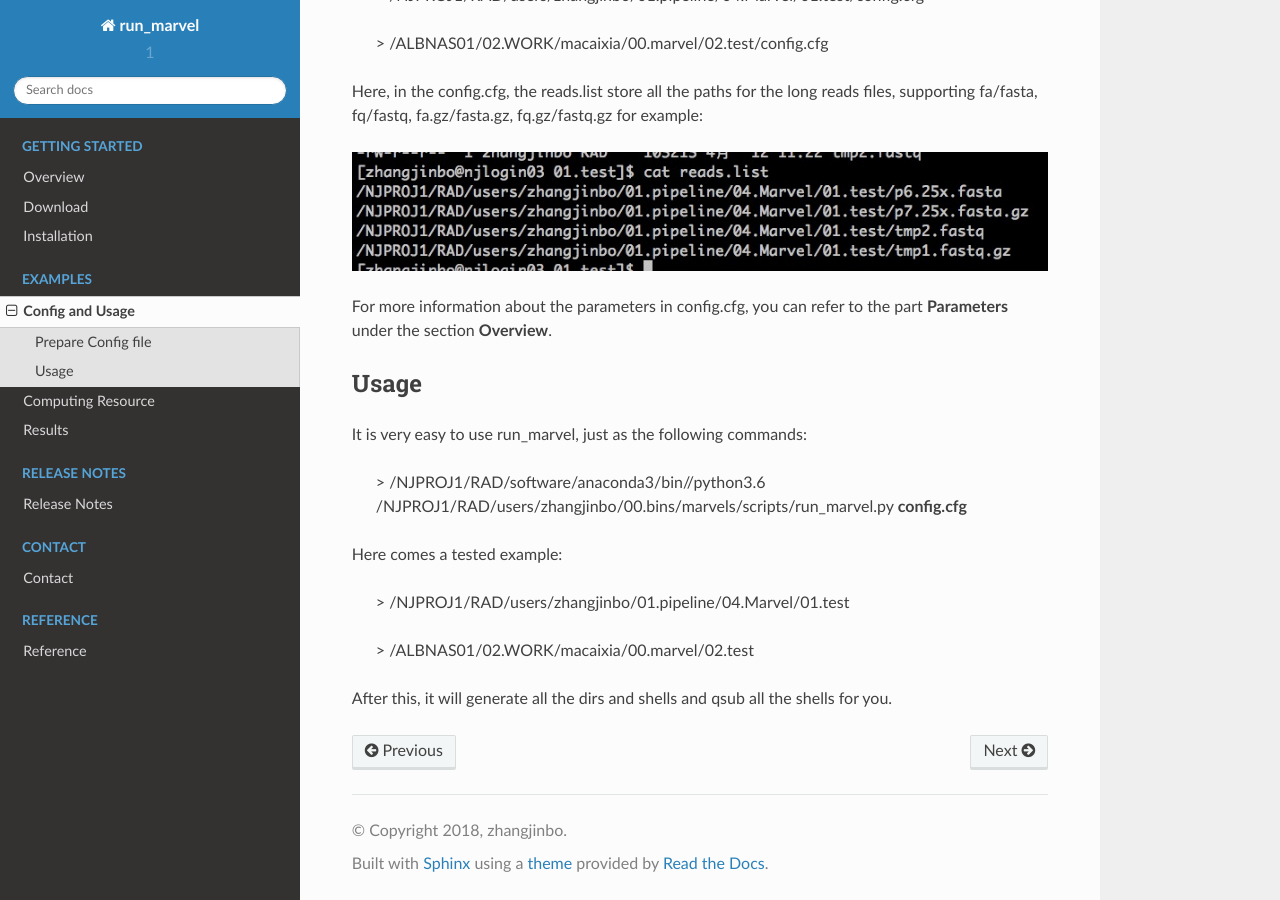
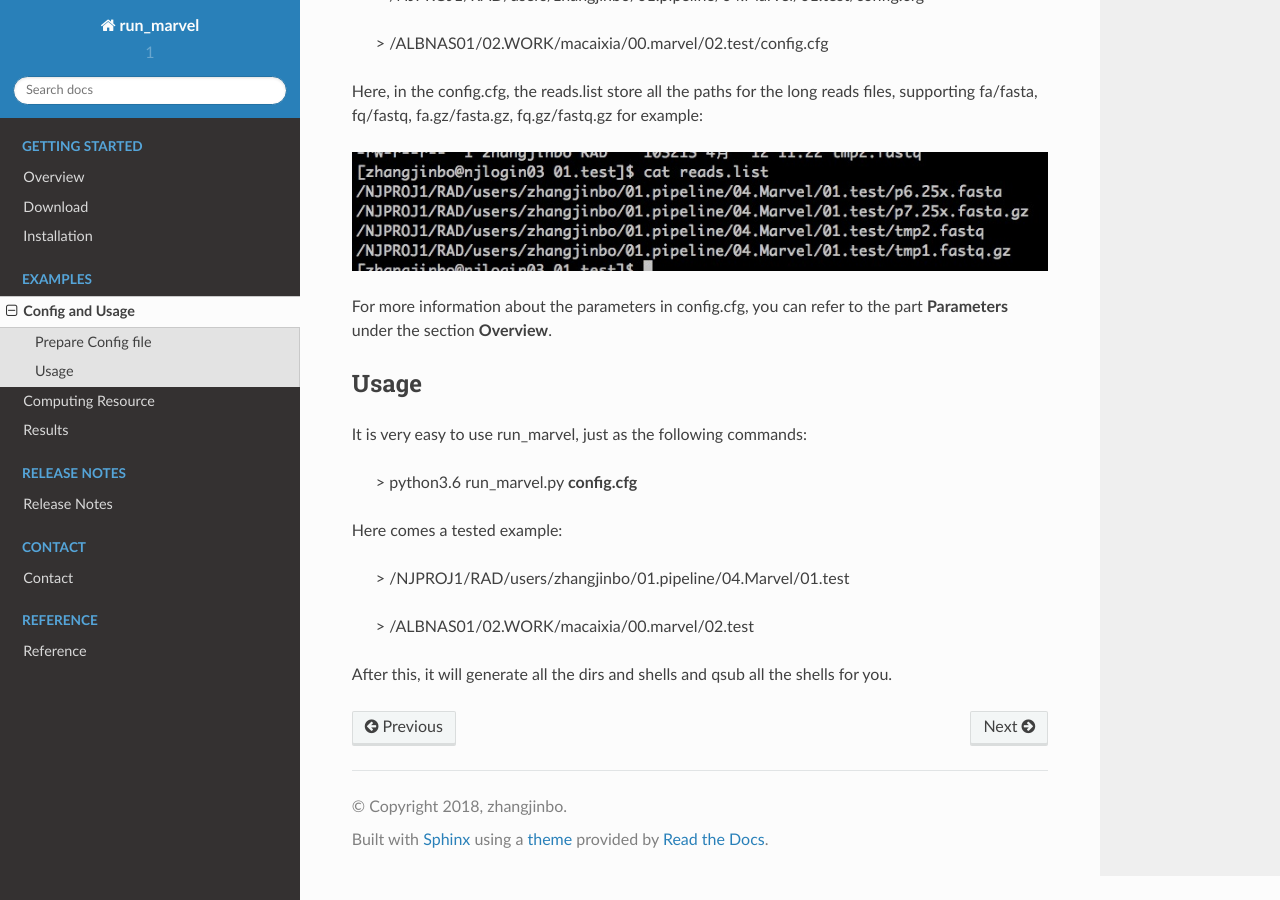
Before and after one commit to bitcometz/run_marvel, a Sphinx documentation site: the page built from source/config.rst, in a window 1280 px wide and 900 px high, scrolled down 858 px. Built offline with Sphinx 7.4.7 and the Read the Docs theme 2.0.0, drawn with Linux system fonts in a browser that asks for light colours.

Commit message:
Update config.rst

```diff
--- a/source/config.rst
+++ b/source/config.rst
@@ -39,7 +39,7 @@ Usage
 
 It is very easy to use run_marvel, just as the following commands:
 
-   > /NJPROJ1/RAD/software/anaconda3/bin//python3.6 /NJPROJ1/RAD/users/zhangjinbo/00.bins/marvels/scripts/run_marvel.py **config.cfg**
+   > python3.6  run_marvel.py  **config.cfg**
 
 Here comes a tested example:
 
```
